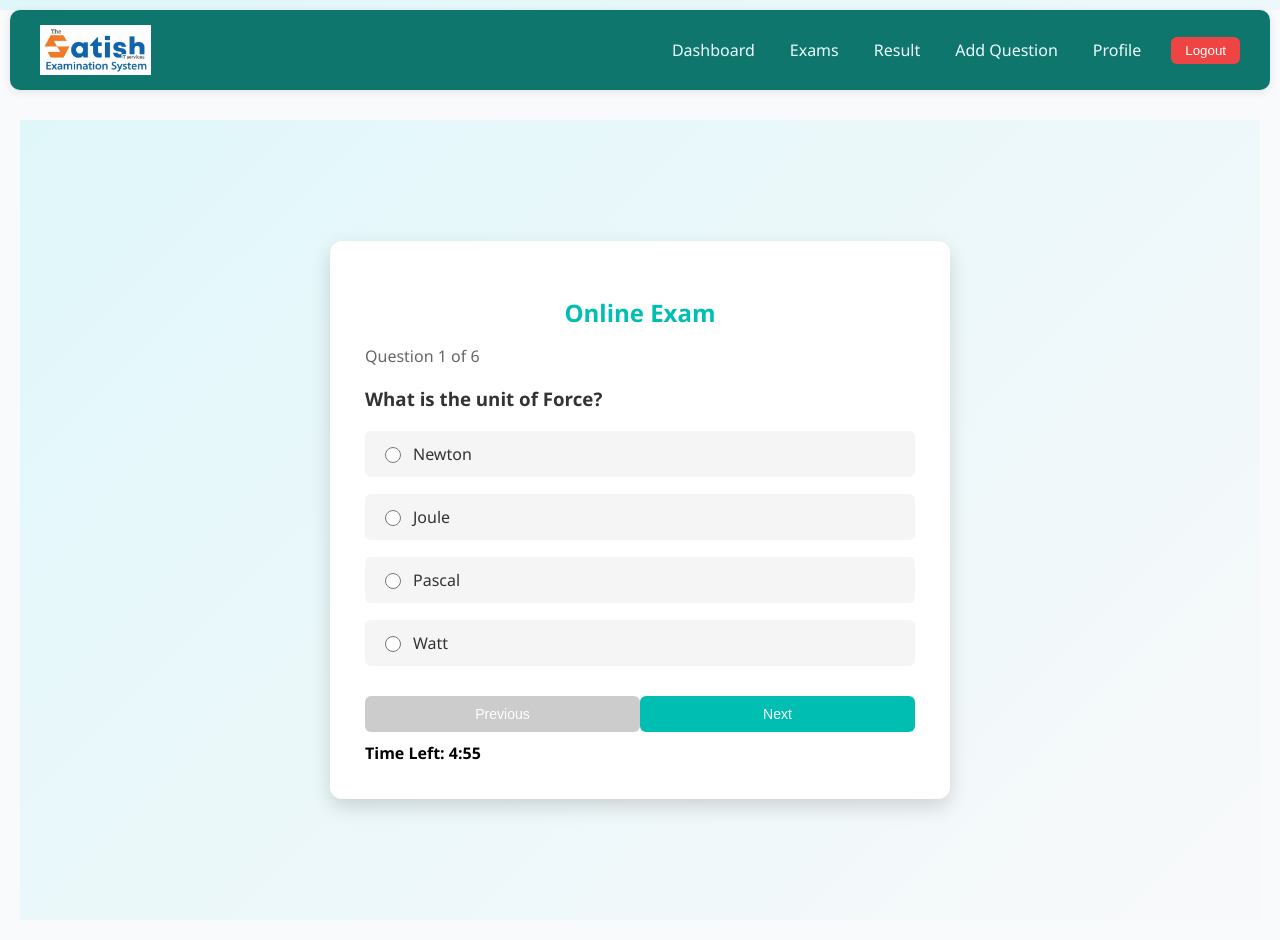
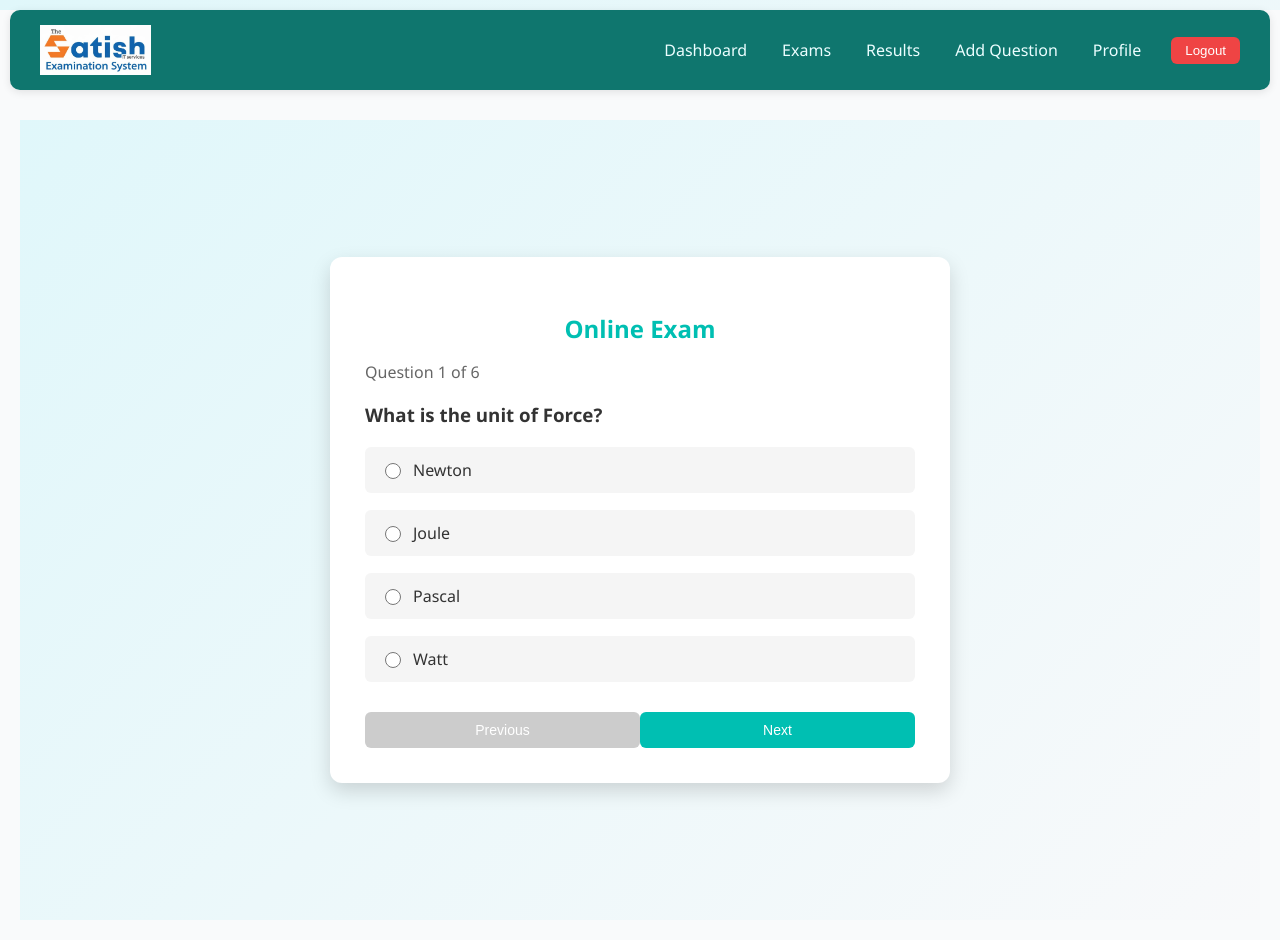
Before and after one commit to SIT2711/online-exam-system, a React (Create React App) app: page /attemptexam in a window 1280 px wide. Built offline with nearby package versions, Linux system fonts and the light colour scheme.

Commit message:
Revert "Updated navbar page"

```diff
--- a/src/components/Navbar.jsx
+++ b/src/components/Navbar.jsx
@@ -43,10 +43,10 @@ function Navbar() {
         </li>
 
         <li>
-          <NavLink to="/resulthistory">
+          <NavLink to="/results">
             {({ isActive }) => (
               <span className={isActive ? "active" : "link"}>
-                Result
+                Results
               </span>
             )}
           </NavLink>
--- a/src/pages/ExamList.jsx
+++ b/src/pages/ExamList.jsx
@@ -1,5 +1,4 @@
 import React from 'react';
-import { useNavigate } from "react-router-dom";
 import '../styles/ExamList.css'; // Importing the CSS for the ExamList
 
 const exams = [
@@ -22,8 +21,6 @@ const exams = [
 ];
 
 const ExamList = () => {
-  const navigate = useNavigate();
-  const userRole = "student";
   const handleStartExam = (examName) => {
     alert(`Starting exam: ${examName}`);
   };
@@ -37,14 +34,12 @@ const ExamList = () => {
             <h2 className="exam-name">{exam.examName}</h2>
             <p className="subject">{exam.subject}</p>
             <p className="duration">{exam.duration}</p>
-            {userRole === "student" && (
-              <button
-                className="start-exam-btn"
-                onClick={() => navigate("/attemptexam")}
-              >
-                Attempt Exam
-              </button>
-            )}
+            <button
+              className="start-exam-btn"
+              onClick={() => handleStartExam(exam.examName)}
+            >
+              Start Exam
+            </button>
           </div>
         ))}
       </div>
--- a/src/pages/ExamPage.jsx
+++ b/src/pages/ExamPage.jsx
@@ -1,4 +1,4 @@
-import React, { useState, useEffect } from "react";
+import React, { useState } from "react";
 import "../styles/ExamPage.css";
 
 function ExamPage() {
@@ -30,23 +30,8 @@ function ExamPage() {
     }
   ];
 
-  const [timeLeft, setTimeLeft] = useState(300); // 5 minutes
   const [currentQuestion, setCurrentQuestion] = useState(0);
   const [selectedOption, setSelectedOption] = useState("");
-
-  // Timer Logic
-  useEffect(() => {
-    if (timeLeft === 0) {
-      handleSubmit();
-      return;
-    }
-
-    const timer = setInterval(() => {
-      setTimeLeft((prev) => prev - 1);
-    }, 1000);
-
-    return () => clearInterval(timer);
-  }, [timeLeft]);
 
   const nextQuestion = () => {
     if (currentQuestion < questions.length - 1) {
@@ -63,7 +48,7 @@ function ExamPage() {
   };
 
   const handleSubmit = () => {
-    alert("Time's up! Exam submitted automatically.");
+    alert("Exam Submitted Successfully!");
   };
 
   return (
@@ -120,19 +105,6 @@ function ExamPage() {
 
         </div>
 
-        {/* TIMER DISPLAY */}
-        <div
-          style={{
-            marginTop: "10px",
-            fontWeight: "bold",
-            color: timeLeft < 60 ? "red" : "black"
-          }}
-        >
-          Time Left: {Math.floor(timeLeft / 60)}:
-          {timeLeft % 60 < 10 ? "0" : ""}
-          {timeLeft % 60}
-        </div>
-
       </div>
 
     </div>
```
